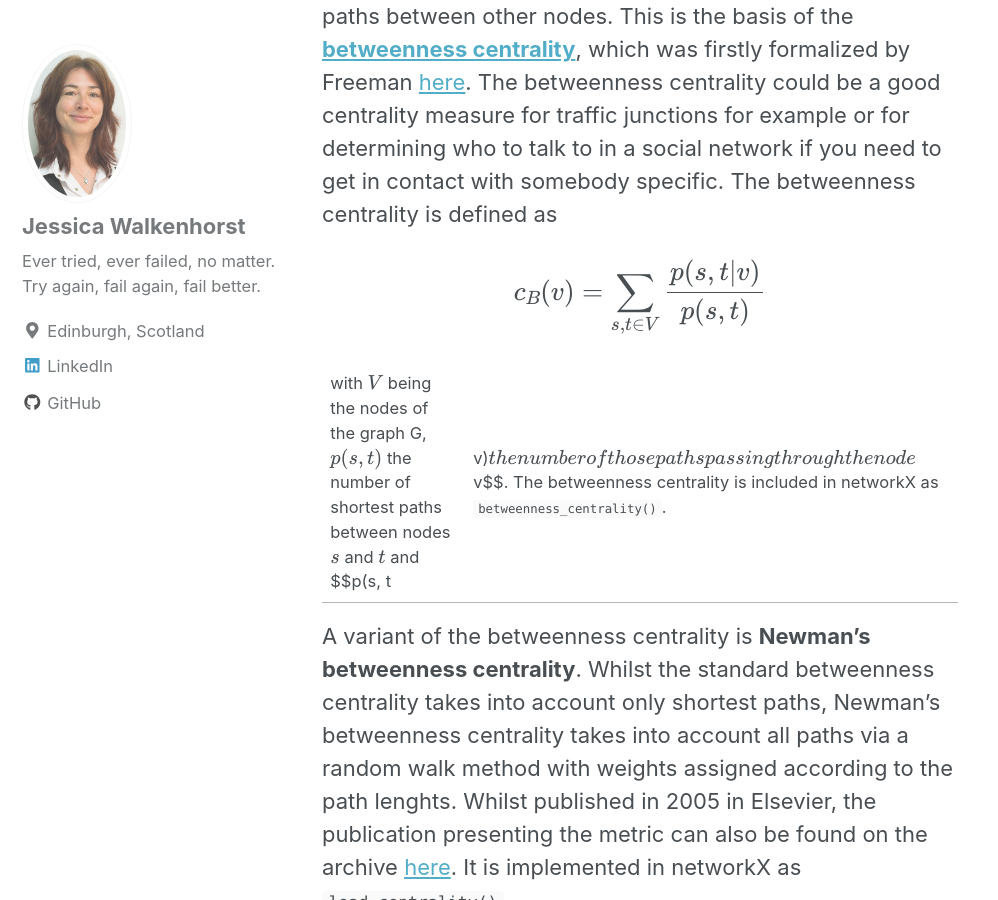
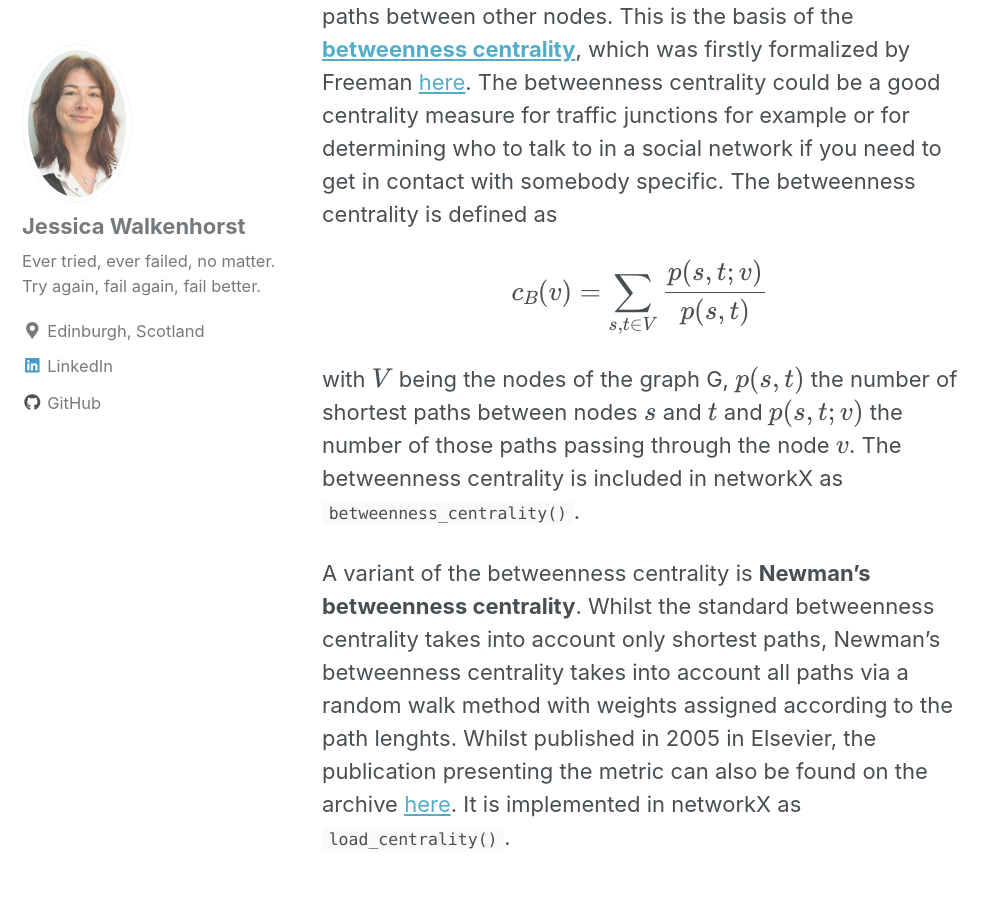
Before and after one commit to walkenho/walkenho.github.io, a Jekyll site: the page built from _posts/2018-09-10-graph-theory-and-networkX-part3.md, in a window 1280 px wide and 900 px high, scrolled down 5543 px. Shown: the whole window, without its empty margins (0-998 px from the left). Built offline with Jekyll 4.4.1, drawn with Linux system fonts in a browser that asks for light colours; nearby versions of some CDN libraries; formulas are drawn with MathJax 3.

```diff
--- a/_posts/2018-09-10-graph-theory-and-networkX-part3.md
+++ b/_posts/2018-09-10-graph-theory-and-networkX-part3.md
@@ -100,9 +100,9 @@ Note that the closeness centrality of a node, which cannot reach any other node
 
 Another way of thinking about importance is to say that what makes a node important is being included in many shortest paths between other nodes. This is the basis of the [**betweenness centrality**](https://en.wikipedia.org/wiki/Betweenness_centrality), which was firstly formalized by Freeman [here](https://www.jstor.org/stable/3033543?origin=crossref&seq=1#page_scan_tab_contents). The betweenness centrality could be a good centrality measure for traffic junctions for example or for determining who to talk to in a social network if you need to get in contact with somebody specific. The betweenness centrality is defined as
 
-$$c_B(v) =\sum_{s,t \in V} \frac{p(s, t|v)}{p(s, t)}$$
+$$c_B(v) =\sum_{s,t \in V} \frac{p(s,t;v)}{p(s, t)}$$
 
-with $$V$$ being the nodes of the graph G, $$p(s, t)$$ the number of shortest paths between nodes $$s$$ and $$t$$ and $$p(s, t|v)$$ the number of those paths  passing through the node $$v$$. The betweenness centrality is included in networkX as `betweenness_centrality()`.
+with $$V$$ being the nodes of the graph G, $$p(s, t)$$ the number of shortest paths between nodes $$s$$ and $$t$$ and $$p(s,t;v)$$ the number of those paths passing through the node $$v$$. The betweenness centrality is included in networkX as `betweenness_centrality()`.
 
 A variant of the betweenness centrality is **Newman's betweenness centrality**. Whilst the standard betweenness centrality takes into account only shortest paths, Newman's betweenness centrality takes into account all paths via a random walk method with weights assigned according to the path lenghts. Whilst published in 2005 in Elsevier, the publication presenting the metric can also be found on the archive [here](https://arxiv.org/abs/cond-mat/0309045). It is implemented in networkX as `load_centrality()`.
 
```
